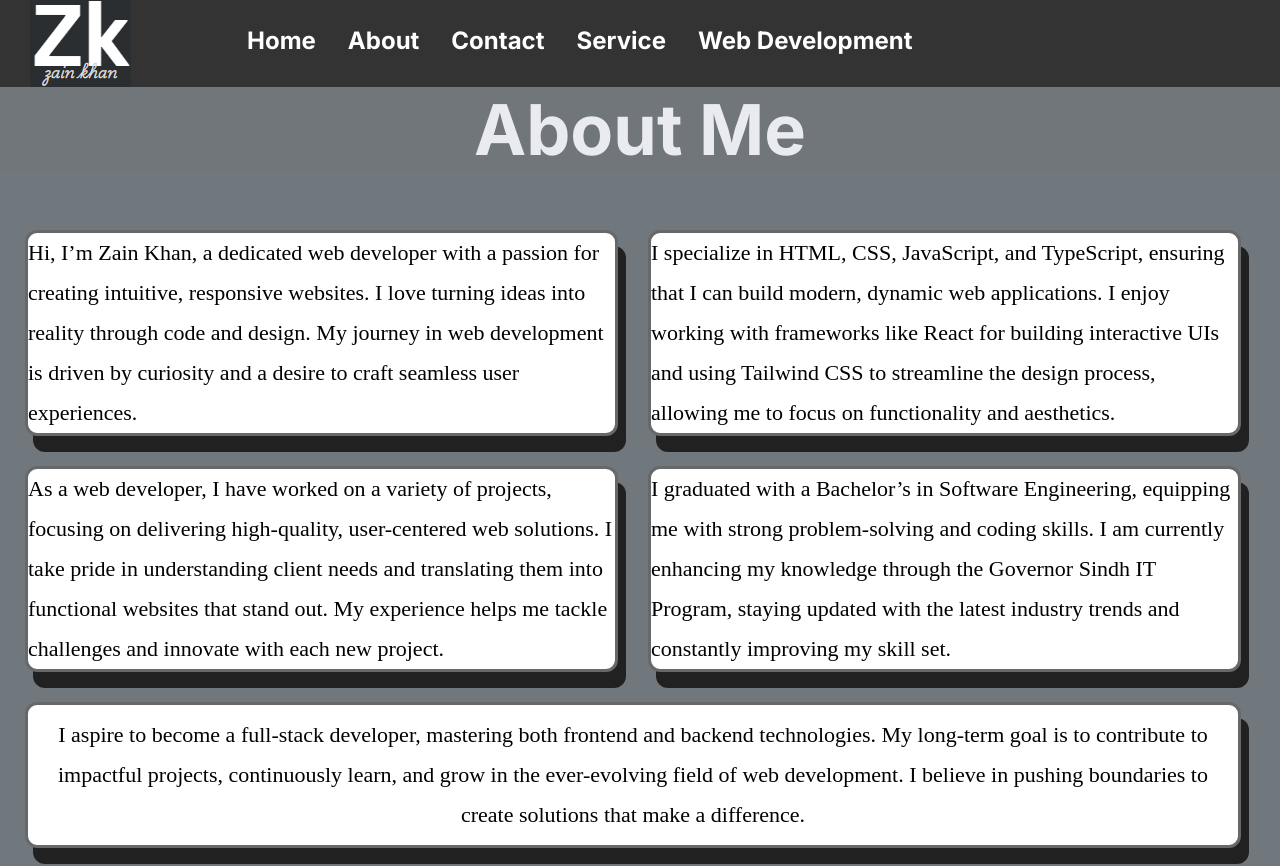
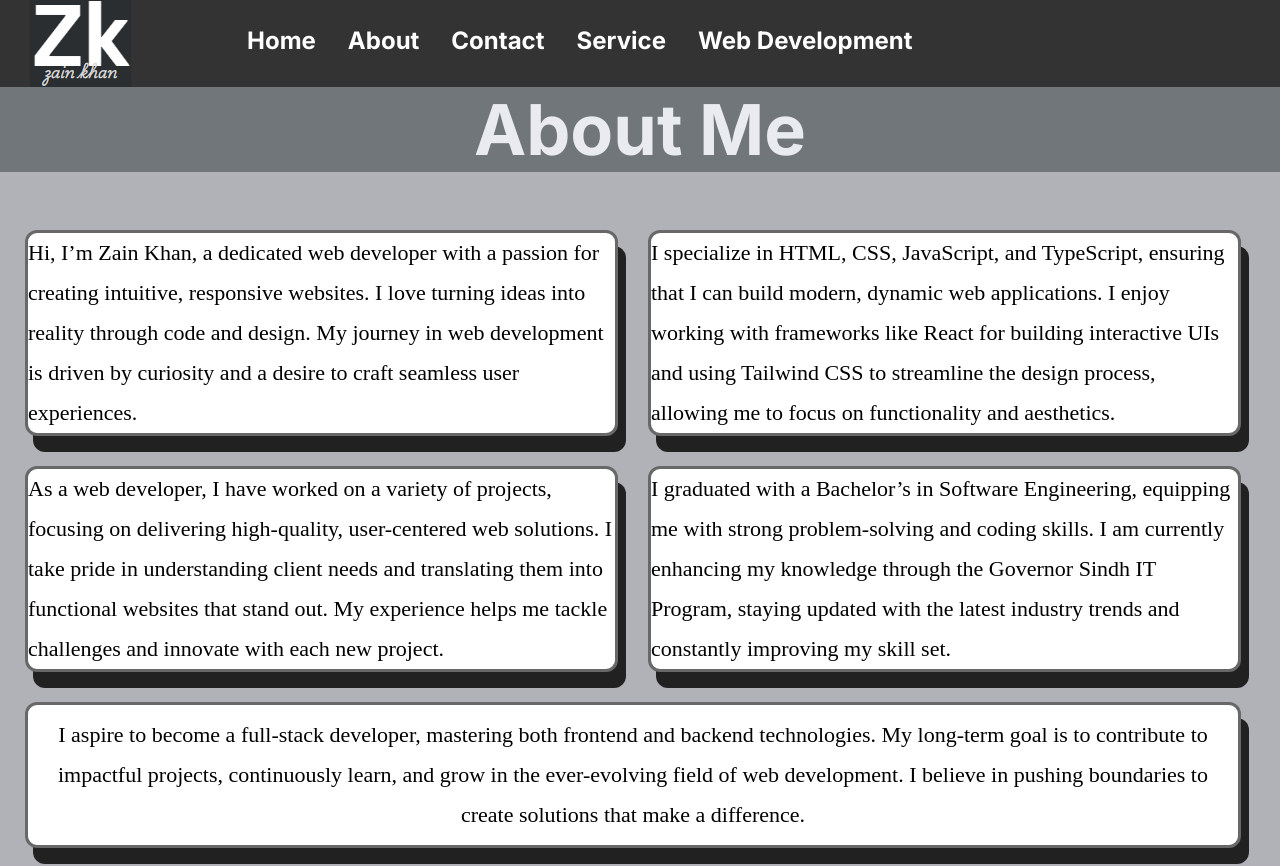
Before and after one commit to zaincoding/Next.js-Portfolio-, a Next.js app: page /about in a window 1280 px wide. Shown: the top 866 px of the page. Built offline with nearby package versions, Linux system fonts and the light colour scheme.

Commit message:
Update about.module.css

```diff
--- a/src/app/about/about.module.css
+++ b/src/app/about/about.module.css
@@ -1,4 +1,4 @@
-html,body{
+:global(html,body){
   background-color: rgb(112, 119, 125);
 }
 
```
